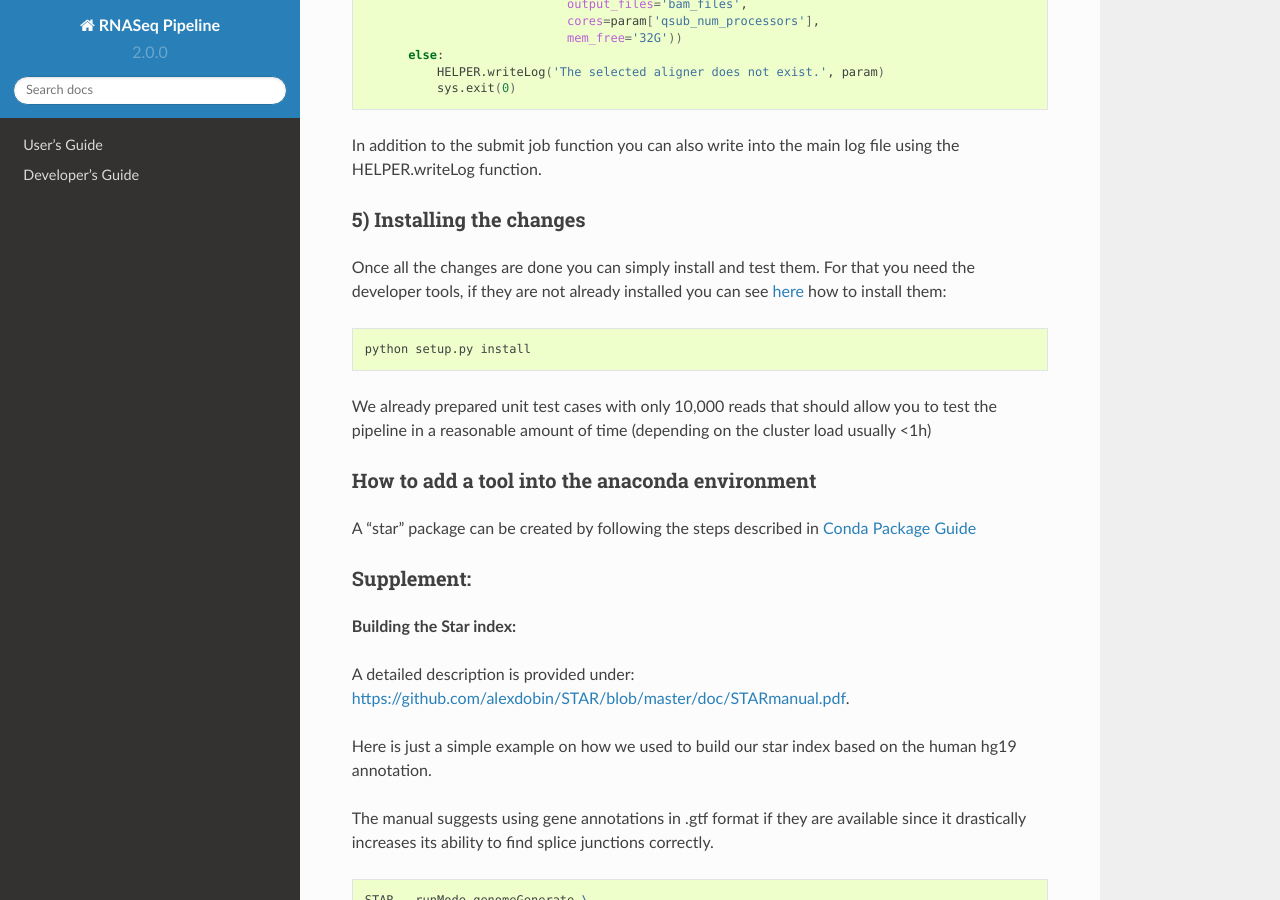
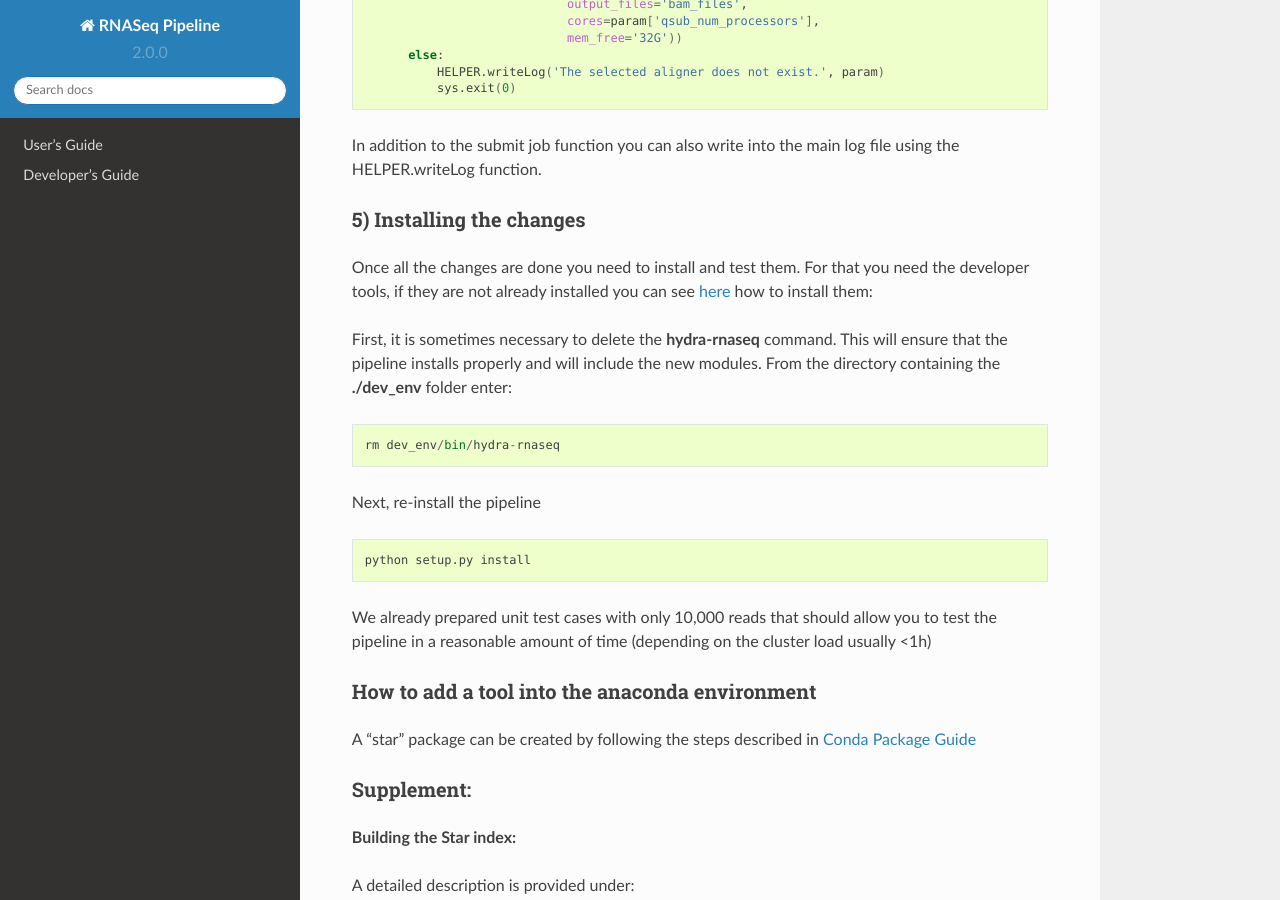
Before and after one commit to tetomonti/Hydra, a Sphinx documentation site: the page built from docs/dev_docs/new_module.rst, in a window 1280 px wide and 900 px high, scrolled down 7901 px. Built offline with Sphinx 7.4.7 and the Read the Docs theme 2.0.0, drawn with Linux system fonts in a browser that asks for light colours.

Commit message:
Fixed edits needed to create new module

```diff
--- a/docs/dev_docs/new_module.rst
+++ b/docs/dev_docs/new_module.rst
@@ -397,9 +397,14 @@ In addition to the submit job function you can also write into the main log file
 5) Installing the changes
 -------------------------
 
-Once all the changes are done you can simply install and test them. For that you need the developer tools,
+Once all the changes are done you need to install and test them. For that you need the developer tools,
 if they are not already installed you can see `here <quickstart.rst>`__ how to install them:
 
+First, it is sometimes necessary to delete the **hydra-rnaseq** command.  This will ensure that the pipeline installs properly and will include the new modules.  From the directory containing the **./dev_env** folder enter::
+
+   rm dev_env/bin/hydra-rnaseq
+
+Next, re-install the pipeline
 
 .. code:: bash
 
```
